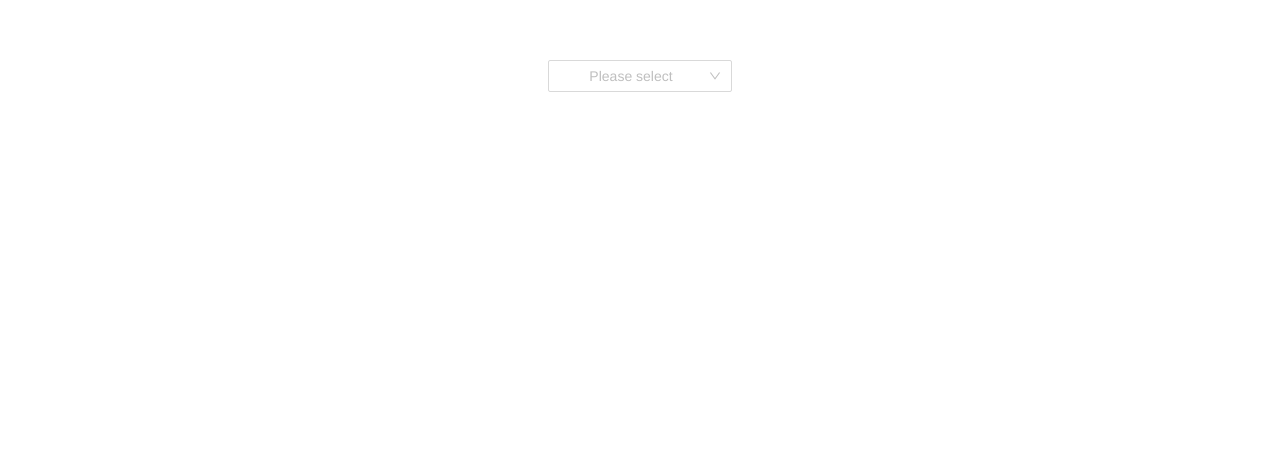
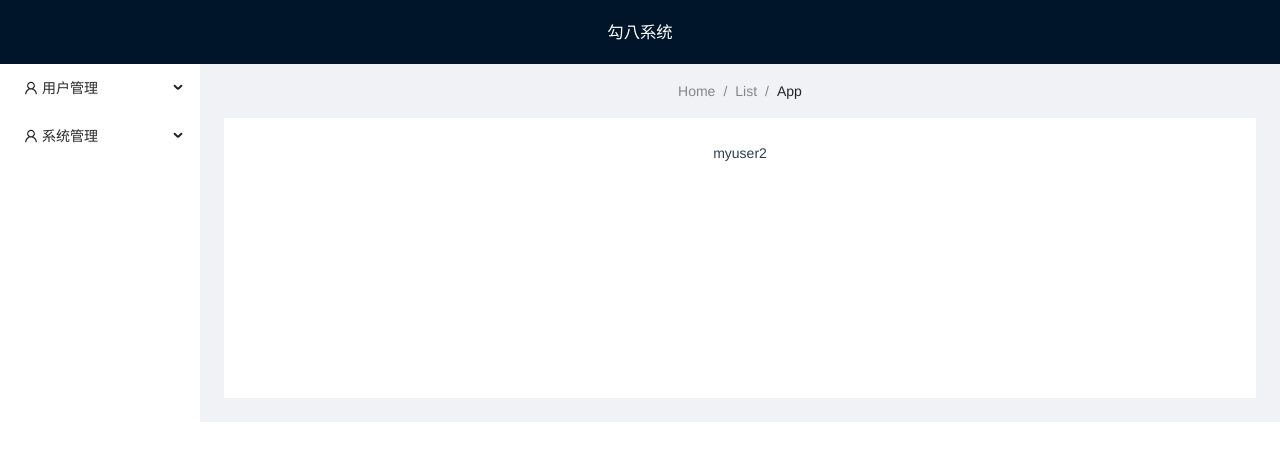
Before and after one commit to CaniceZ/antd-vue3, a Vue app: page /user/user-2 in a window 1280 px wide. Shown: the top 460 px of the page. Built offline with nearby package versions, Linux system fonts and the light colour scheme; no server answers.

Commit message:
layout布局

```diff
--- a/package.json
+++ b/package.json
@@ -17,6 +17,7 @@
   "devDependencies": {
     "@types/node": "^17.0.30",
     "@vitejs/plugin-vue": "^2.3.1",
+    "less": "^4.1.2",
     "typescript": "^4.5.4",
     "vite": "^2.9.5",
     "vue-tsc": "^0.34.7"
--- a/src/App.vue
+++ b/src/App.vue
@@ -1,12 +1,11 @@
 <script setup lang="ts">
 // This starter template is using Vue 3 <script setup> SFCs
 // Check out https://vuejs.org/api/sfc-script-setup.html#script-setup
-import HelloWorld from './components/HelloWorld.vue'
 </script>
 
 <template>
   <!-- <img alt="Vue logo" src="./assets/logo.png" /> -->
-  <HelloWorld msg="Hello Vue 3 + TypeScript + Vite" />
+<router-view></router-view>
 </template>
 
 <style>
@@ -16,6 +15,5 @@ import HelloWorld from './components/HelloWorld.vue'
   -moz-osx-font-smoothing: grayscale;
   text-align: center;
   color: #2c3e50;
-  margin-top: 60px;
 }
 </style>
--- /dev/null
+++ b/src/components/layout.vue
@@ -0,0 +1,73 @@
+<template>
+  <a-layout>
+    <a-layout-header class="header">
+      <div class="logo" />
+      <h3 style="color: #fff">勾八系统</h3>
+    </a-layout-header>
+    <a-layout>
+      <a-layout-sider width="200" style="background: #fff">
+        <a-menu
+          v-model:selectedKeys="selectedKeys2"
+          v-model:openKeys="openKeys"
+          mode="inline"
+          :style="{ height: '100%', borderRight: 0 }"
+        >
+           <a-sub-menu :key="item.path" v-for="item in userRoutes2" >
+            <template #title>
+              <span>
+                <user-outlined />
+                {{item.meta.title}}
+              </span>
+            </template>
+            <a-menu-item v-for="item2 in item.children.filter(item3=>!item3.meta.isHidden)" :key="item2.path">{{item2.meta.title}}</a-menu-item>
+          </a-sub-menu>
+        </a-menu>
+      </a-layout-sider>
+      <a-layout style="padding: 0 24px 24px">
+        <a-breadcrumb style="margin: 16px 0">
+          <a-breadcrumb-item>Home</a-breadcrumb-item>
+          <a-breadcrumb-item>List</a-breadcrumb-item>
+          <a-breadcrumb-item>App</a-breadcrumb-item>
+        </a-breadcrumb>
+        <a-layout-content
+          :style="{ background: '#fff', padding: '24px', margin: 0, minHeight: '280px' }"
+        >
+          <router-view v-slot="{ Component }">
+            <transition>
+              <keep-alive>
+              <component :is="Component" />
+              </keep-alive>
+            </transition>
+          </router-view>
+        </a-layout-content>
+      </a-layout>
+    </a-layout>
+  </a-layout>
+</template>
+<script lang="ts" setup>
+import { UserOutlined, LaptopOutlined, NotificationOutlined } from '@ant-design/icons-vue';
+import { userRoutes } from '../router';
+import { ref } from 'vue';
+const userRoutes2 = ref<any>(userRoutes)
+const selectedKeys2 =ref<string[]>(['1'])
+const collapsed = ref<boolean>(false)
+const openKeys = ref<string[]>(['sub1'])
+</script>
+<style>
+#components-layout-demo-top-side-2 .logo {
+  float: left;
+  width: 120px;
+  height: 31px;
+  margin: 16px 24px 16px 0;
+  background: rgba(255, 255, 255, 0.3);
+}
+
+.ant-row-rtl #components-layout-demo-top-side-2 .logo {
+  float: right;
+  margin: 16px 0 16px 24px;
+}
+
+.site-layout-background {
+  background: #fff;
+}
+</style>
--- a/src/main.ts
+++ b/src/main.ts
@@ -1,7 +1,9 @@
 import { createApp } from 'vue'
 import App from './App.vue'
 import Antd from 'ant-design-vue';
+import router from './router'
 import 'ant-design-vue/dist/antd.css';
 const app = createApp(App)
+app.use(router)
 app.use(Antd).mount('#app');
-console.log(import.meta.env)
+console.log(router)
--- a/src/router/index.ts
+++ b/src/router/index.ts
@@ -0,0 +1,70 @@
+import { createRouter, createWebHistory } from 'vue-router'
+import MyUser from '../views/user/MyUser.vue'
+import MyUser2 from '../views/user/MyUser2.vue'
+import System from '../views/system/System.vue'
+import System2 from '../views/system/System2.vue'
+import LayOut from '../components/layout.vue'
+const routes = [
+  {
+    path: '/user',
+    component: LayOut,
+    meta:{
+      title: "用户管理"
+    },
+    children:[
+      {
+        path: '/user/user-1',
+        component: MyUser,
+        meta:{
+          title: "用户管理-1"
+        },
+      },
+      {
+        path: '/user/user-2',
+        component: MyUser2,
+        meta:{
+          title: "用户管理-2"
+        },
+      },
+      {
+        path: '/user/user-3',
+        component: MyUser2,
+        meta:{
+          title: "用户管理-3",
+          isHidden: true
+        },
+      }
+    ]
+  },
+  {
+    path: '/system',
+    component: LayOut,
+    meta:{
+      title: "系统管理"
+    },
+    children:[
+      {
+        path: '/system/system-1',
+        component: System,
+        meta:{
+          title: "用户管理-1"
+        },
+      },
+      {
+        path: '/system/system-2',
+        component: System2,
+        meta:{
+          title: "用户管理-2"
+        },
+      },
+    ]
+  },
+]
+
+const router = createRouter({
+  // @ts-ignored
+  history: createWebHistory(),
+  routes
+})
+export const userRoutes = routes
+export default router;
--- /dev/null
+++ b/src/views/system/System.vue
@@ -0,0 +1,9 @@
+<template>
+    <div>system</div>
+</template>
+<script setup lang="ts">
+import {onMounted} from "vue"
+onMounted(()=>{
+    console.log('system')
+})
+</script>
--- /dev/null
+++ b/src/views/system/System2.vue
@@ -0,0 +1,9 @@
+<template>
+    <div>system2</div>
+</template>
+<script setup lang="ts">
+import {onMounted} from "vue"
+onMounted(()=>{
+    console.log('system2')
+})
+</script>
--- /dev/null
+++ b/src/views/user/MyUser.vue
@@ -0,0 +1,9 @@
+<template>
+    <div>myuser</div>
+</template>
+<script setup lang="ts">
+import {onMounted} from "vue"
+onMounted(()=>{
+    console.log('myuser')
+})
+</script>
--- /dev/null
+++ b/src/views/user/MyUser2.vue
@@ -0,0 +1,9 @@
+<template>
+    <div>myuser2</div>
+</template>
+<script setup lang="ts">
+import {onMounted} from "vue"
+onMounted(()=>{
+    console.log('myuser2')
+})
+</script>
```
Also changed, not shown: 1 other file (tests, documents, lock files or other folders).
